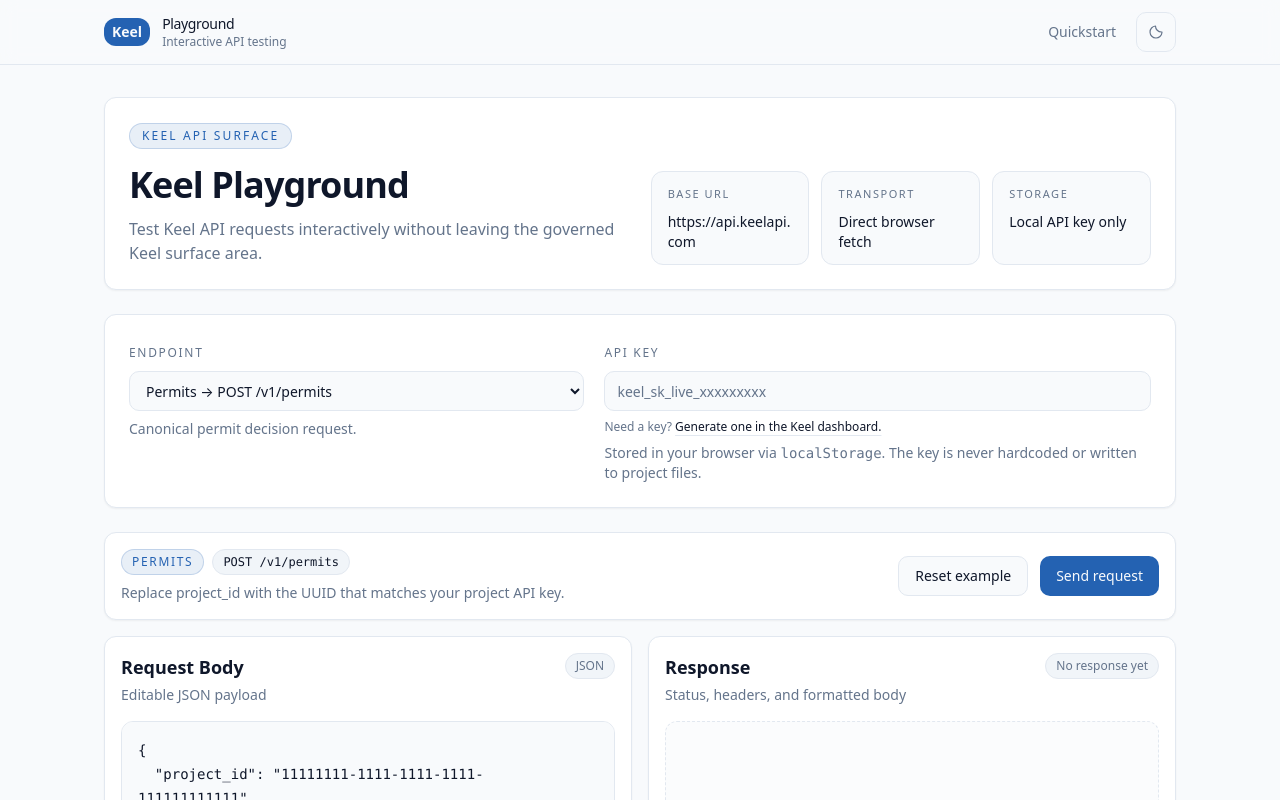
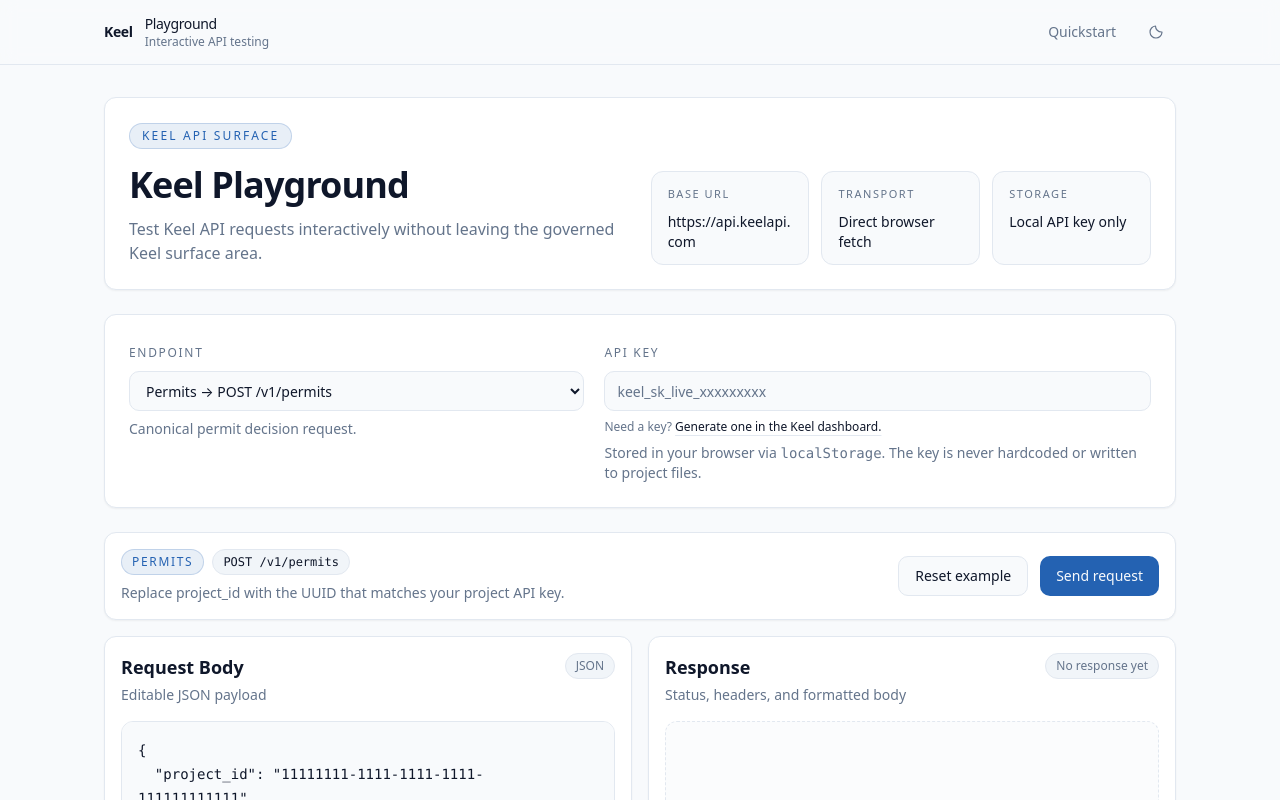
Before and after one commit to keelapi/keel-playground, a Next.js app: page / in a window 1280 px wide. Shown: the top 800 px of the page. Built offline with nearby package versions, Linux system fonts and the light colour scheme.

Commit message:
Refine canonical header and theme toggle treatment

```diff
--- a/components/keel-playground.tsx
+++ b/components/keel-playground.tsx
@@ -208,15 +208,18 @@
     <div className="min-h-screen bg-background">
       <header className="sticky top-0 z-50 border-b border-border bg-background/95 backdrop-blur supports-[backdrop-filter]:bg-background/60">
         <div className="mx-auto flex h-16 w-full max-w-[1120px] items-center justify-between gap-4 px-4 md:px-6">
-          <div className="inline-flex items-center gap-3">
-            <div className="rounded-lg bg-primary px-2 py-1 text-sm font-semibold text-primary-foreground">
+          <a
+            href="https://keelapi.com"
+            className="group inline-flex items-center gap-3 rounded-md focus-visible:outline-none focus-visible:ring-2 focus-visible:ring-ring/35 focus-visible:ring-offset-2 focus-visible:ring-offset-background"
+          >
+            <span className="text-sm font-semibold tracking-tight text-foreground transition-colors group-hover:text-primary">
               Keel
-            </div>
-            <div className="flex flex-col">
+            </span>
+            <span className="flex flex-col">
               <span className="text-sm font-medium tracking-tight">Playground</span>
               <span className="text-xs text-muted-foreground">Interactive API testing</span>
-            </div>
-          </div>
+            </span>
+          </a>
           <div className="flex items-center gap-2">
             <a
               href="https://docs.keelapi.com/quickstart"
--- a/components/theme-toggle.tsx
+++ b/components/theme-toggle.tsx
@@ -71,7 +71,7 @@
       type="button"
       onClick={toggleTheme}
       aria-label="Toggle theme"
-      className="inline-flex h-10 w-10 items-center justify-center rounded-md border border-input bg-background text-muted-foreground transition-colors hover:bg-secondary hover:text-foreground"
+      className="inline-flex h-10 w-10 items-center justify-center rounded-md bg-transparent text-muted-foreground transition-colors hover:bg-secondary hover:text-foreground focus-visible:outline-none focus-visible:ring-2 focus-visible:ring-ring/35 focus-visible:ring-offset-2 focus-visible:ring-offset-background"
     >
       {isDark ? <SunIcon /> : <MoonIcon />}
     </button>
```
